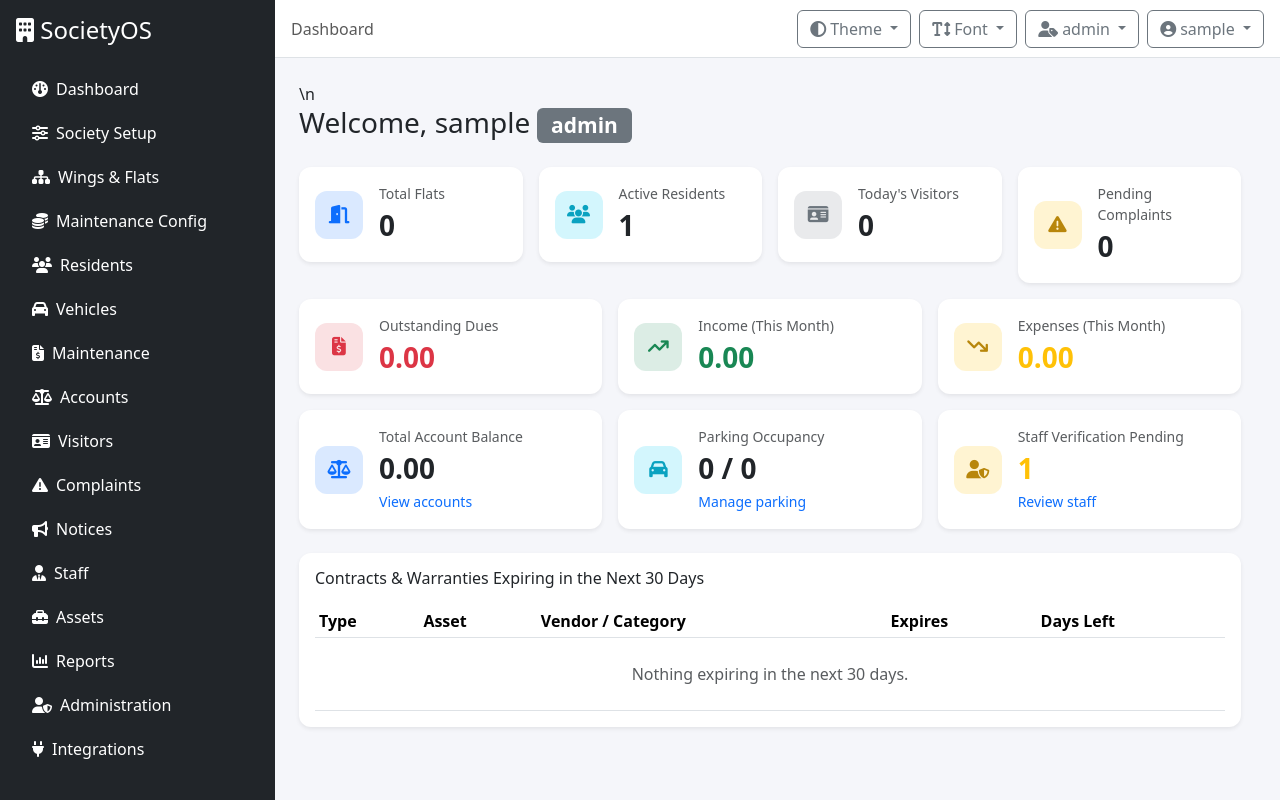
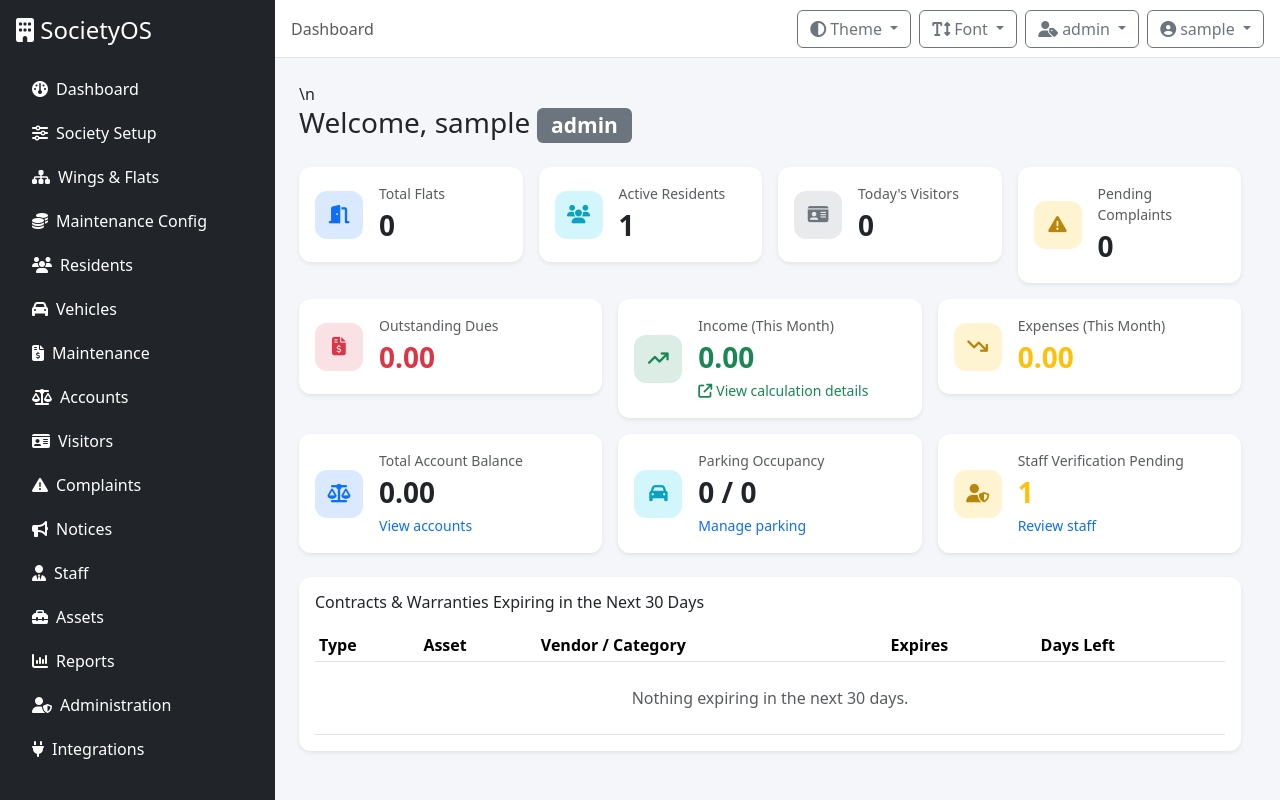
Before and after one commit to NarendraAliani/societyOS, a PHP site: page /dashboard in a window 1280 px wide. Run offline with PHP 8.4, Linux system fonts and the light colour scheme; the visitor is signed in with stand-in values (Sample User, id 1); data that the repository does not hold is empty.

Commit message:
Link dashboard income card to calculation details

```diff
--- a/app/Views/dashboard/index.php
+++ b/app/Views/dashboard/index.php
@@ -64,15 +64,18 @@ ob_start();
         </div>
     </div>
     <div class="col-md-4">
-        <div class="card border-0 shadow-sm kpi-card kpi-success">
-            <div class="card-body d-flex align-items-center gap-3">
-                <div class="kpi-icon"><i class="fa-solid fa-arrow-trend-up"></i></div>
-                <div>
-                    <div class="text-muted small">Income (This Month)</div>
-                    <div class="fs-3 fw-bold text-success"><?= number_format((float) $stats['income_this_month'], 2) ?></div>
+        <a href="/accounting/income-details" class="text-decoration-none text-reset d-block h-100" aria-label="View income calculation details">
+            <div class="card border-0 shadow-sm kpi-card kpi-success h-100">
+                <div class="card-body d-flex align-items-center gap-3">
+                    <div class="kpi-icon"><i class="fa-solid fa-arrow-trend-up"></i></div>
+                    <div class="flex-grow-1">
+                        <div class="text-muted small">Income (This Month)</div>
+                        <div class="fs-3 fw-bold text-success"><?= number_format((float) $stats['income_this_month'], 2) ?></div>
+                        <span class="small text-success"><i class="fa-solid fa-arrow-up-right-from-square me-1"></i>View calculation details</span>
+                    </div>
                 </div>
             </div>
-        </div>
+        </a>
     </div>
     <div class="col-md-4">
         <div class="card border-0 shadow-sm kpi-card kpi-warning">
```
